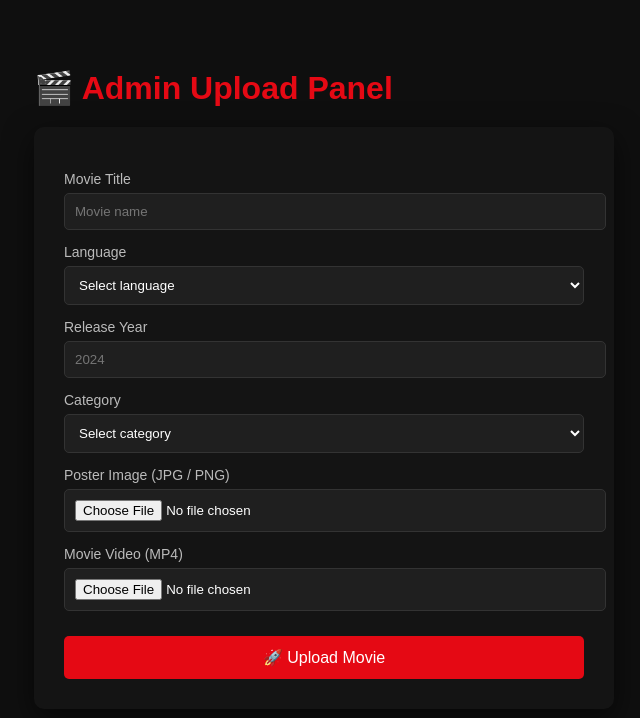
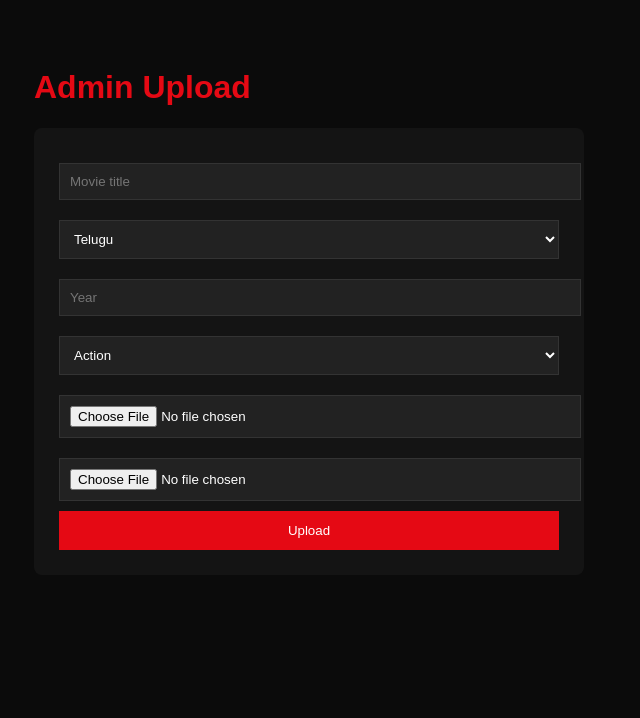
Before and after one commit to bunny123373/baluflix, a website: page public/admin.html in a window 1280 px wide. Shown: the whole page, without its empty margins (14-654 px from the left). Drawn offline with Linux system fonts and the light colour scheme.

Commit message:
add admin login and upload pages

```diff
--- a/public/admin.html
+++ b/public/admin.html
@@ -1,54 +1,7 @@
 <!DOCTYPE html>
-<html lang="en">
+<html>
 <head>
-  <meta charset="UTF-8">
-  <title>iBOMMA Admin Panel</title>
-  <style>
-    body{
-      background:#0f0f0f;
-      color:#fff;
-      font-family: Arial, sans-serif;
-      padding:40px;
-    }
-    h1{
-      color:#e50914;
-      margin-bottom:20px;
-    }
-    form{
-      background:#181818;
-      padding:25px;
-      max-width:500px;
-      border-radius:8px;
-    }
-    label{
-      display:block;
-      margin-top:15px;
-      font-size:14px;
-      color:#ccc;
-    }
-    input, select{
-      width:100%;
-      padding:10px;
-      margin-top:6px;
-      background:#222;
-      border:none;
-      color:#fff;
-      border-radius:4px;
-    }
-    button{
-      margin-top:20px;
-      width:100%;
-      padding:12px;
-      background:#e50914;
-      border:none;
-      color:#fff;
-      font-size:16px;
-      cursor:pointer;
-      border-radius:4px;
-    }
-    button:hover{
-      background:#f6121d;
-    }
+  <title>Admin Upload</title>
   <style>
     body{
       background:#0b0b0b;
@@ -56,94 +9,60 @@ body{
       font-family:Arial;
       padding:40px;
     }
-h1{
-  color:#e50914;
-  margin-bottom:20px;
-}
+    h1{color:#e50914}
     form{
-  max-width:520px;
+      max-width:500px;
       background:#141414;
-  padding:30px;
-  border-radius:10px;
-  box-shadow:0 10px 30px rgba(0,0,0,.6);
-}
-label{
-  margin-top:14px;
-  display:block;
-  color:#bbb;
-  font-size:14px;
+      padding:25px;
+      border-radius:8px;
     }
     input,select{
       width:100%;
-  margin-top:6px;
       padding:10px;
-  background:#1f1f1f;
+      margin:10px 0;
+      background:#222;
       border:1px solid #333;
       color:#fff;
-  border-radius:5px;
     }
     button{
-  margin-top:25px;
+      background:#e50914;
+      color:#fff;
+      padding:12px;
       width:100%;
-  padding:12px;
-  background:#e50914;
       border:none;
-  color:#fff;
-  font-size:16px;
-  border-radius:5px;
       cursor:pointer;
     }
-button:hover{
-  background:#f6121d;
-}
-</style>
-
   </style>
 </head>
 <body>
 
-  <h1>🎬 Admin Upload Panel</h1>
+<h1>Admin Upload</h1>
 
 <form
-    action="http://localhost:3000/upload?key=BALU_SECRET_123"
+  action="/upload?key=BALU_SECRET_123"
   method="post"
   enctype="multipart/form-data">
 
-    <label>Movie Title</label>
-    <input type="text" name="title" placeholder="Movie name" required>
+  <input name="title" placeholder="Movie title" required>
 
-    <label>Language</label>
-    <select name="language" required>
-      <option value="">Select language</option>
+  <select name="language">
     <option>Telugu</option>
     <option>Hindi</option>
-      <option>Tamil</option>
-      <option>Malayalam</option>
-      <option>Kannada</option>
     <option>English</option>
   </select>
 
-    <label>Release Year</label>
-    <input type="number" name="year" placeholder="2024" required>
+  <input name="year" placeholder="Year">
 
-    <label>Category</label>
-    <select name="category" required>
-      <option value="">Select category</option>
+  <select name="category">
     <option>Action</option>
     <option>Drama</option>
     <option>Comedy</option>
-      <option>Romance</option>
-      <option>Thriller</option>
-      <option>Horror</option>
   </select>
 
-    <label>Poster Image (JPG / PNG)</label>
   <input type="file" name="poster" accept="image/*" required>
-
-    <label>Movie Video (MP4)</label>
   <input type="file" name="video" accept="video/mp4" required>
 
-    <button type="submit">🚀 Upload Movie</button>
+  <button type="submit">Upload</button>
 </form>
 
 </body>
```
Also changed, not shown: public/admin-login.html (+42 -3 lines). Lines whose indentation alone changed are shown as unchanged.
